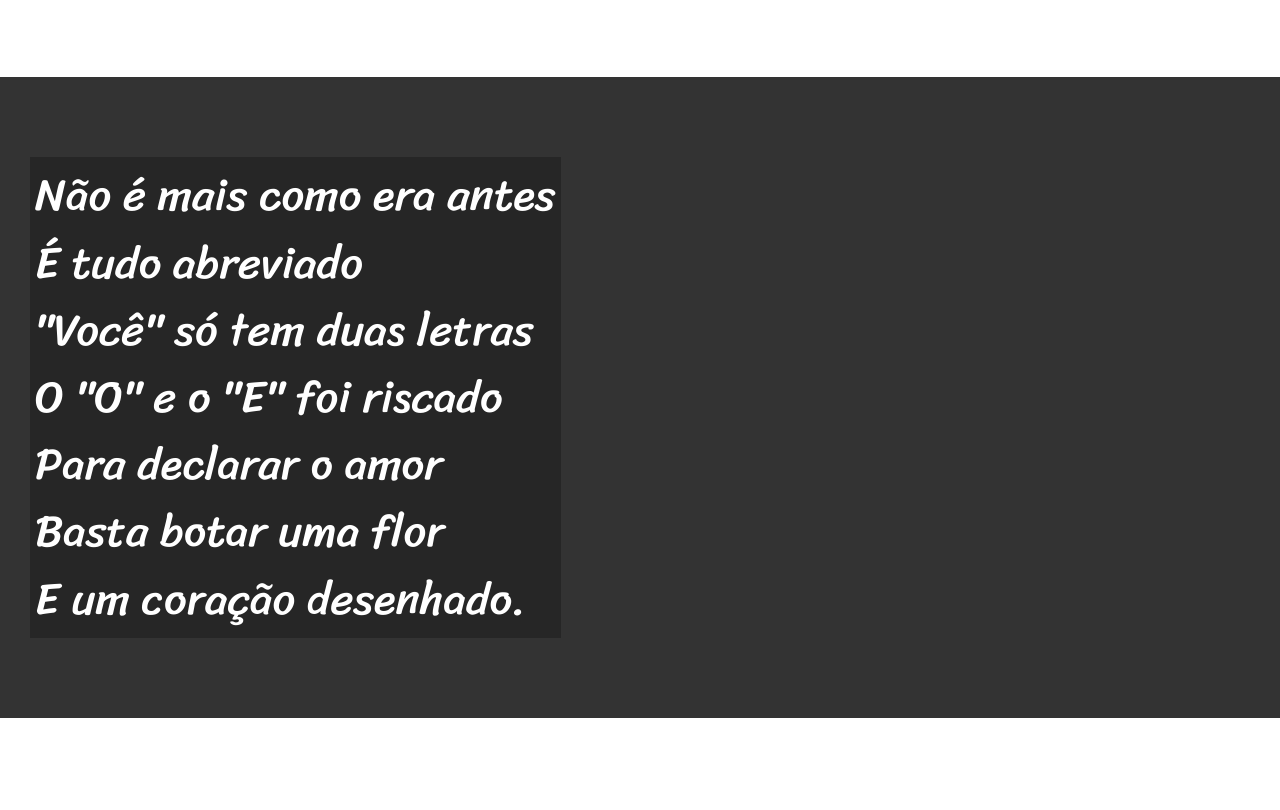
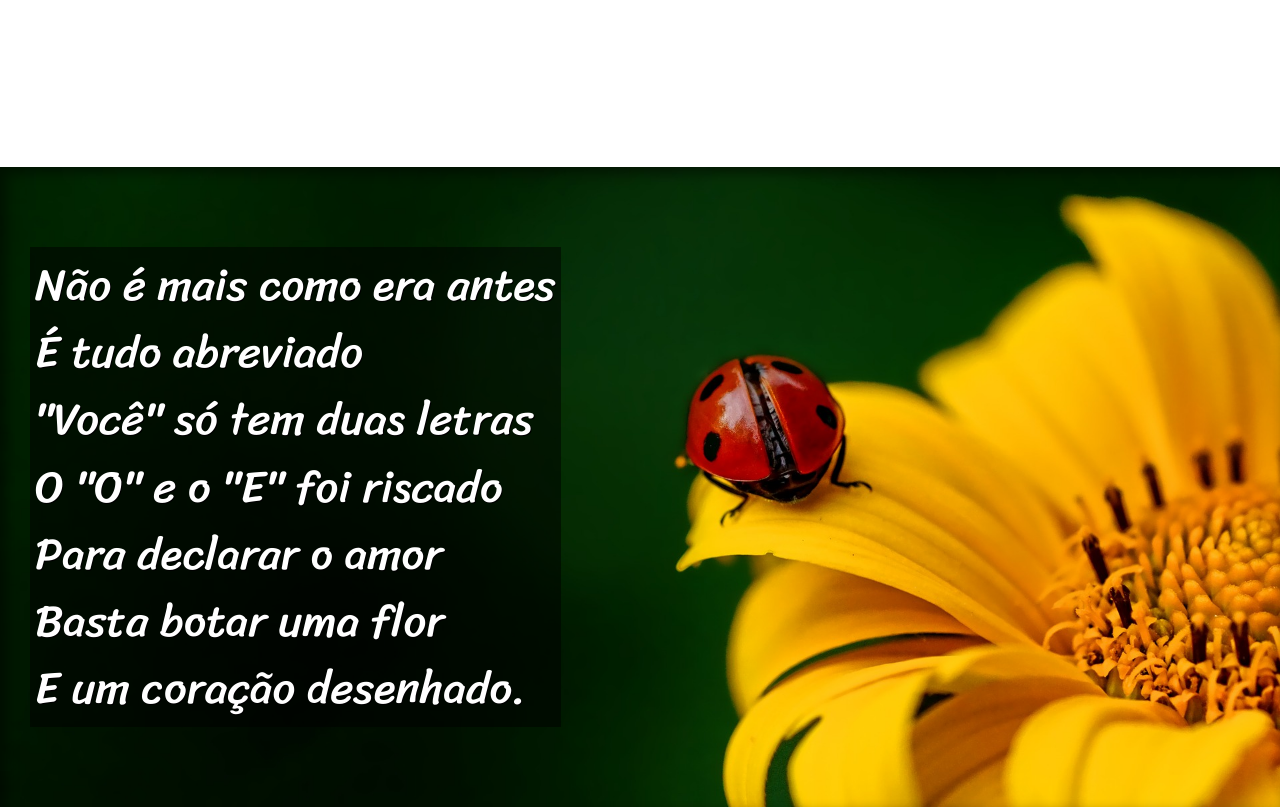
Before and after one commit to joaovitor-creator/html-css, a plain HTML site: page desafios/d012/index.html in a window 1280 px wide. Shown: the part 813-1623 px from the top of the page. Drawn offline with Linux system fonts and the light colour scheme.

Commit message:
desafio finalizado

```diff
--- a/desafios/d012/estilo/style.css
+++ b/desafios/d012/estilo/style.css
@@ -57,6 +57,10 @@ section {
     font-size: 3.5vw;
 }
 
+section > p {
+    padding-bottom: 2em;
+}
+
 section.normal {
     background-color: white;
     color: black;
@@ -65,12 +69,27 @@ section.normal {
 section.imagem {
     background-color: rgb(51, 51, 51);
     color: white;
+    box-shadow: inset 6px 6px 13px 0px rgba(0, 0, 0, 0.473);
+    background-size: cover;
+    background-attachment: fixed;
 }
 
 section.imagem > p {
     display: inline-block;
     padding: 5px;
-    background-color: rgba(0, 0, 0, 0.253);
+    background-color: rgba(0, 0, 0, 0.514);
+    text-shadow: 1px 1px 0px black;
+}
+
+section#img01 {
+    background-image: url('../imagens/background001.jpg');
+    background-position: right center;
+    background-size: cover;
+}
+
+section#img02 {
+    background-image: url('../imagens/background002.jpg');
+    background-size: cover;
 }
 
 footer {
--- a/desafios/d012/index.html
+++ b/desafios/d012/index.html
@@ -24,7 +24,7 @@
         </p>
     </section>
 
-    <section class="imagem">
+    <section class="imagem" id="img01">
         <p>
             Não é mais como era antes <br>
             É tudo abreviado <br>
@@ -58,7 +58,7 @@
             </p>
     </section>
 
-    <section class="imagem">
+    <section class="imagem" id="img02">
         <p>
             Tenho saudade das cartas <br>
             Escritas com a própria mão <br>
```
